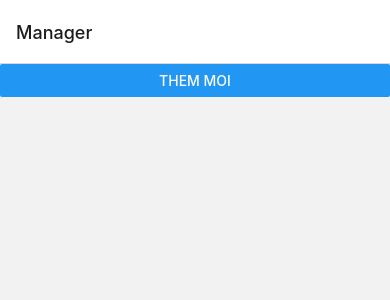
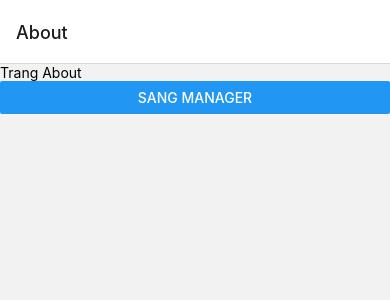
Before and after one commit to tuannda94/MOB306, a React Native app: screen / in a window 390 px wide. Shown: the top 300 px of the page. Built offline with nearby package versions, Linux system fonts and the light colour scheme.

Commit message:
Screen navigation, params

```diff
--- a/App.js
+++ b/App.js
@@ -3,15 +3,33 @@ import { NavigationContainer }
 import { createNativeStackNavigator }
     from '@react-navigation/native-stack';
 import Manager from './Manager'; // file App cũ
+import {View, Text, Button} from 'react-native';
+const Stack = createNativeStackNavigator();
 
-const Stack = createNativeStackNavigator();
+// Tạo ra thêm 1 màn hình About để quản lý
+const About = (props) => {
+    const nav = props.navigation;
+    return (<View>
+        <Text>Trang About</Text>
+        <Button
+            title='Sang Manager'
+            onPress={() => nav.navigate(
+                'Manager',
+                {name: 'Người dùng'}
+            )}
+        />
+    </View>);
+};
 
 const App = () => {
     return (
     <NavigationContainer>
-        <Stack.Navigator initialRouteName="Manager">
+        <Stack.Navigator initialRouteName="About">
             <Stack.Screen
                 name="Manager" component={Manager}
+            />
+            <Stack.Screen
+                name='About' component={About}
             />
         </Stack.Navigator>
     </NavigationContainer>
--- a/Manager.js
+++ b/Manager.js
@@ -10,7 +10,11 @@ import {
 } from 'react-native';
 import {useState} from 'react';
 
-const App = () => {
+const App = (props) => {
+  const route = props.route;
+  // const {route} = props;
+  const nameTuAbout = route.params.name;
+
   const [isShowForm, setShowForm] = useState(false);
   const [name, setName] = useState('');
   const [price, setPrice] = useState(0);
@@ -69,6 +73,7 @@ const App = () => {
 
   return (
     <View>
+      <Text>Quản lý: {nameTuAbout}</Text>
       {isShowForm ? null : <Button title='Them moi'
         onPress={() => setShowForm(true)}
       />}
```
